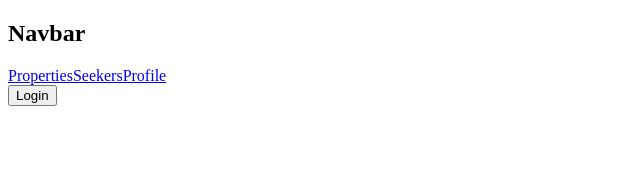
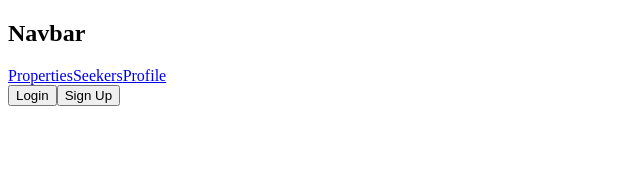
Before and after one commit to Rhelli/Thrive-V2---Frontend, a React app: page / in a window 1280 px wide. Shown: the top 175 px of the page, without its empty margins (0-640 px from the left). Built offline with nearby package versions, Linux system fonts and the light colour scheme; no server answers.

Commit message:
Modifies the AuthNavbar slighlty, removes bug in App.js

```diff
--- a/src/common/AuthNavbar/AuthNavbar.jsx
+++ b/src/common/AuthNavbar/AuthNavbar.jsx
@@ -1,9 +1,11 @@
 import React from 'react';
 import AuthenticationButton from '../AuthenticationButton/AuthenticationButton';
+import SignupButton from '../SignupButton/SignupButton';
 
 const AuthNavbar = () => (
   <div>
     <AuthenticationButton />
+    <SignupButton />
   </div>
 );
 
```
Also changed, not shown: src/App.js (+11 -1 lines).
